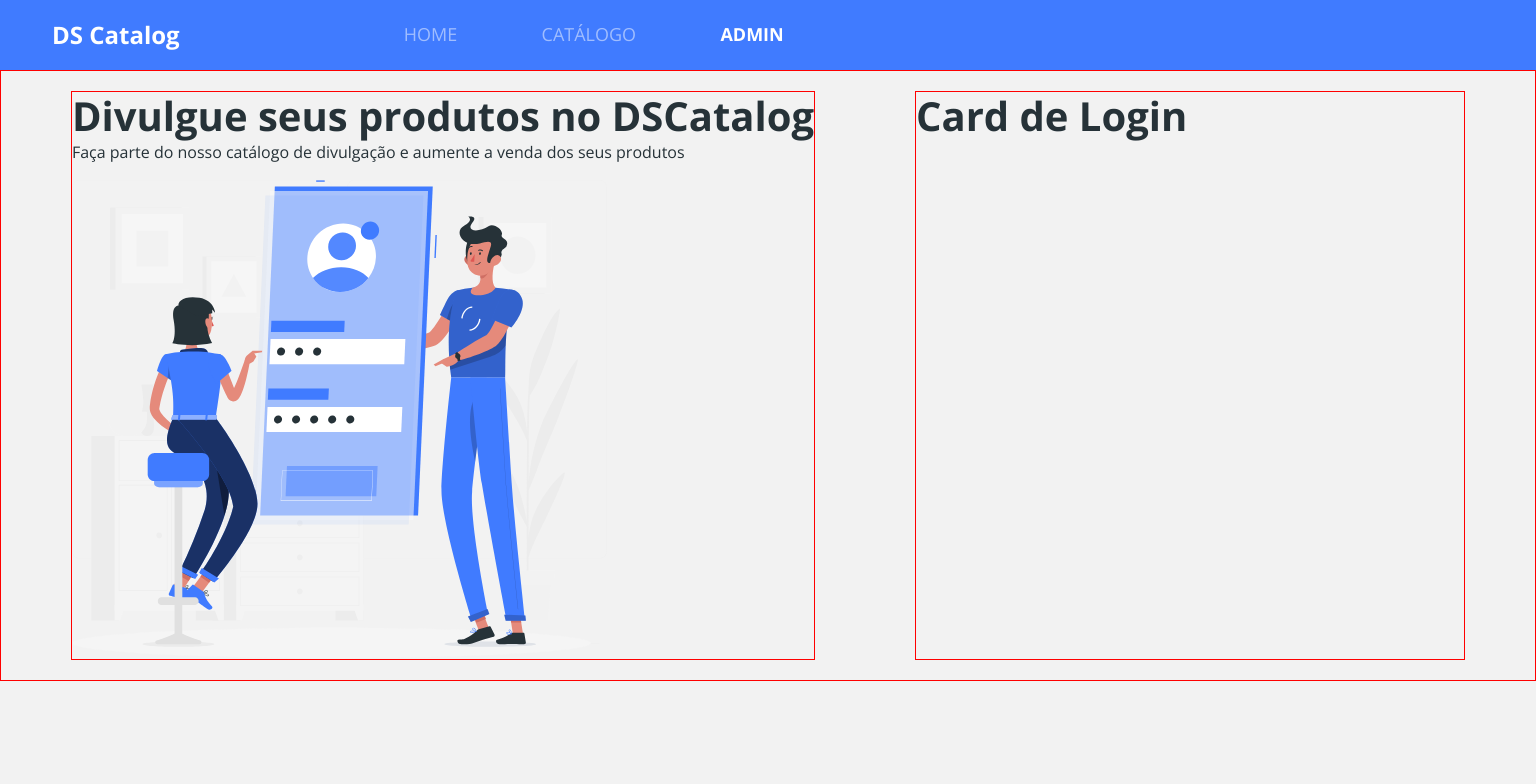
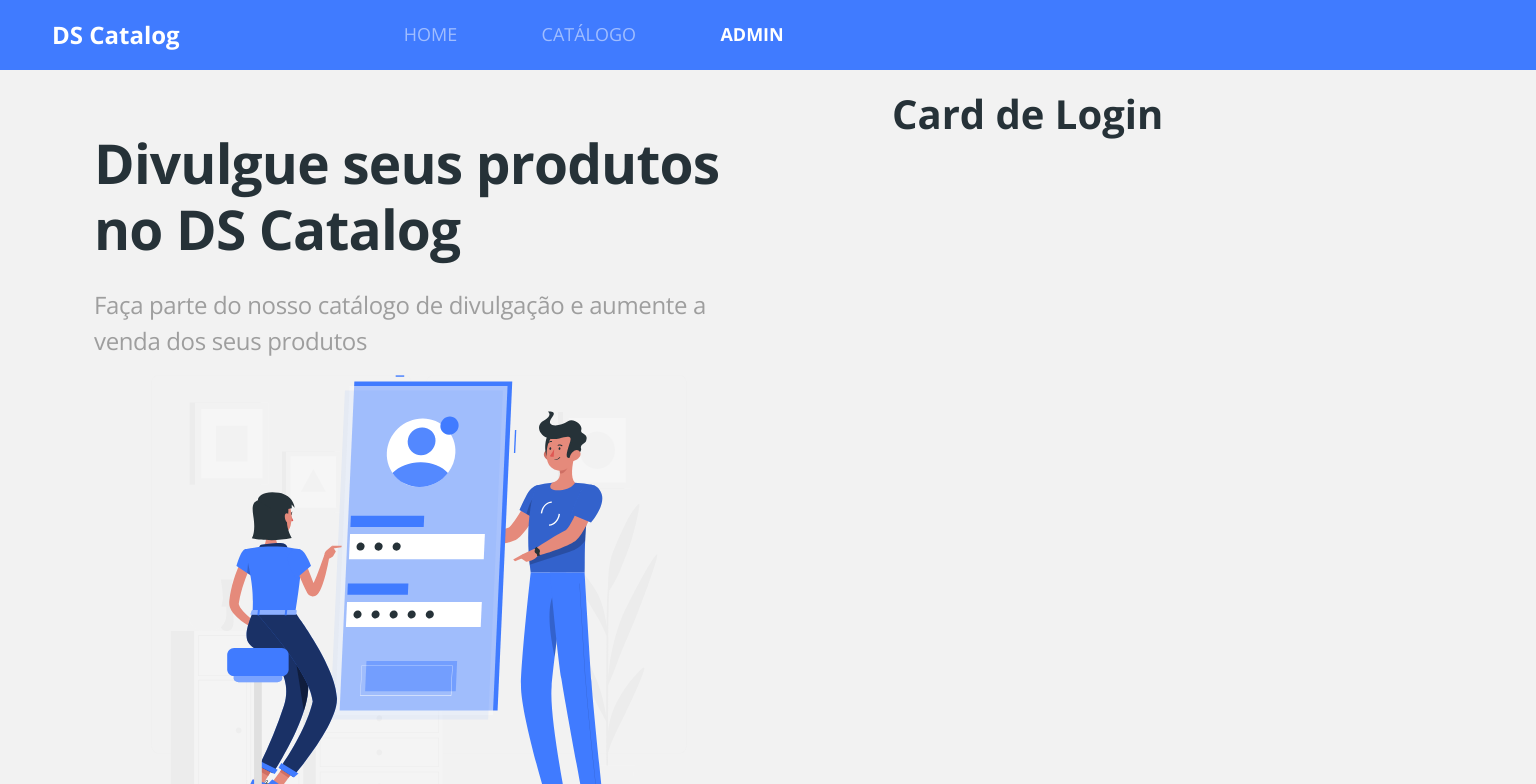
Before and after one commit to westorres9/dscatalogValidationOauth2, a React (Create React App) app in the folder frontend/: page /admin/auth/login in a window 1536 px wide. Shown: the top 784 px of the page. Built offline with nearby package versions, Linux system fonts and the light colour scheme; no server answers.

Commit message:
banner stylizing

```diff
--- a/frontend/src/pages/Admin/Auth/index.tsx
+++ b/frontend/src/pages/Admin/Auth/index.tsx
@@ -7,7 +7,7 @@
     return(
         <div className="auth-container">
             <div className="auth-banner-container">
-                <h1>Divulgue seus produtos no DSCatalog</h1>
+                <h1>Divulgue seus produtos no DS Catalog</h1>
                 <p>Faça parte do nosso catálogo de divulgação e aumente a venda dos seus produtos</p>
                 <AuthImage/>
             </div>
--- a/frontend/src/pages/Admin/Auth/styles.css
+++ b/frontend/src/pages/Admin/Auth/styles.css
@@ -2,17 +2,14 @@
     display: flex;
     justify-content: space-around;
     padding: 20px;
-    border: 1px solid red;
 }
 
 .auth-banner-container {
     display: none;
-    border: 1px solid red;
 
 }
 
 .auth-form-container {
-    border: 1px solid red;
     width: 100%;
 }
 
@@ -29,10 +26,51 @@
 }
 
 @media (min-width: 1200px) {
+
     .auth-banner-container {
         display: flex;
         flex-direction: column;
+        margin-top: 40px;
+        width: 500px;
+    }
+
+    .auth-banner-container svg {
+        width: 100%;
+    }
+
+    .auth-banner-container h1 {
+        font-size: 40px;
+        letter-spacing: -0.015em;
+        color: #263238;
+        margin-bottom: 20px;
+    }
+    .auth-banner-container p {
+
+        font-size: 20px;
+        letter-spacing: -0.015em;
+        color: #9E9E9E;
+    }
+
+    @media (min-width: 1400px) {
+
+        .auth-banner-container {
+            width: 650px;
+        }
+
+        .auth-banner-container svg {
+            width: 100%;
+        }
+
+        .auth-banner-container h1 {
+            font-size: 55px;
+            margin-bottom: 25px;
+        }
+        .auth-banner-container p {
+            font-size: 24px;
+
+        }
 
     }
 
+
 }
```
